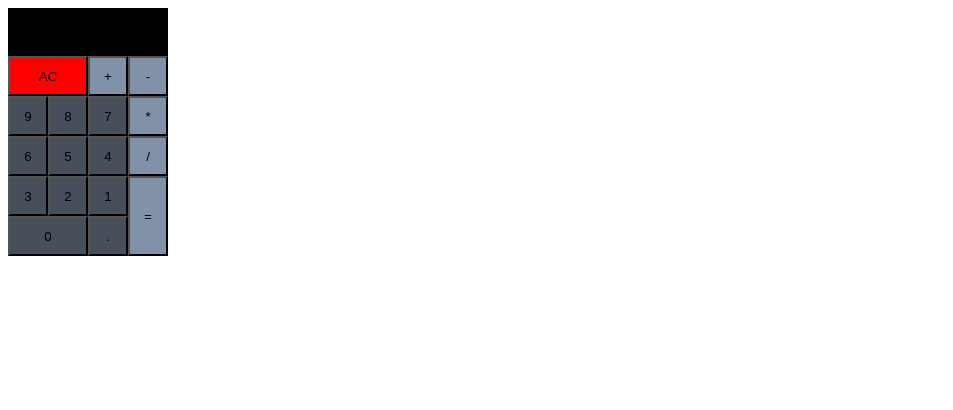
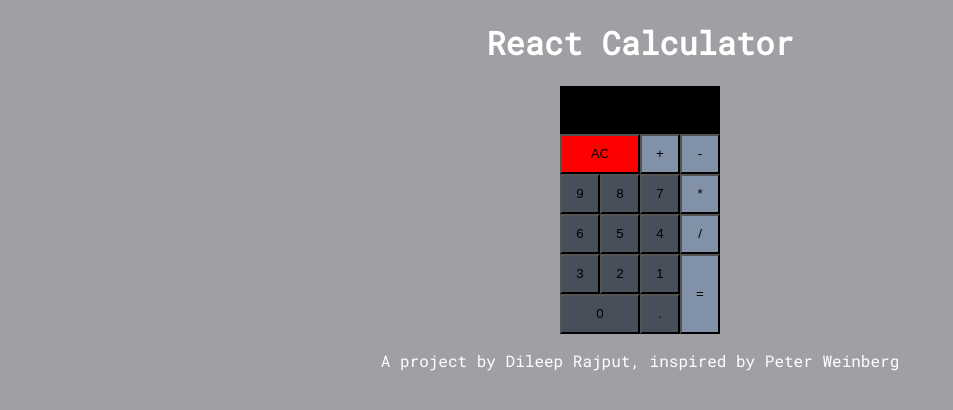
Before and after one commit to rajputd/React-Calculator, a React app: page / in a window 1280 px wide. Shown: the top 410 px of the page, without its empty margins (0-953 px from the left). Built offline with nearby package versions, Linux system fonts and the light colour scheme.

Commit message:
Add headers and center content

```diff
--- a/src/components/App.js
+++ b/src/components/App.js
@@ -1,10 +1,15 @@
 import React, { Component } from 'react';
 import Calculator from './Calculator.js';
+import '../css/App.css';
 
 class App extends Component{
   render() {
     return (
-      <Calculator />
+      <div id="App">
+        <h1 class="center">React Calculator</h1>
+        <Calculator />
+        <p class="center">A project by Dileep Rajput, inspired by Peter Weinberg</p>
+      </div>
     );
   }
 }
--- /dev/null
+++ b/src/css/App.css
@@ -0,0 +1,9 @@
+body {
+  background-color: #9ea0a3;
+  font-family: 'Roboto Mono';
+  color: white;
+}
+
+.center {
+  text-align: center;
+}
--- a/src/css/Calculator.css
+++ b/src/css/Calculator.css
@@ -3,6 +3,8 @@
   grid-template-columns: repeat(4, 40px);
   grid-template-rows: 3em repeat(5, 40px);
   font-family: 'Roboto Mono';
+
+  justify-content: center;
 }
 
 #calculator * {
```
